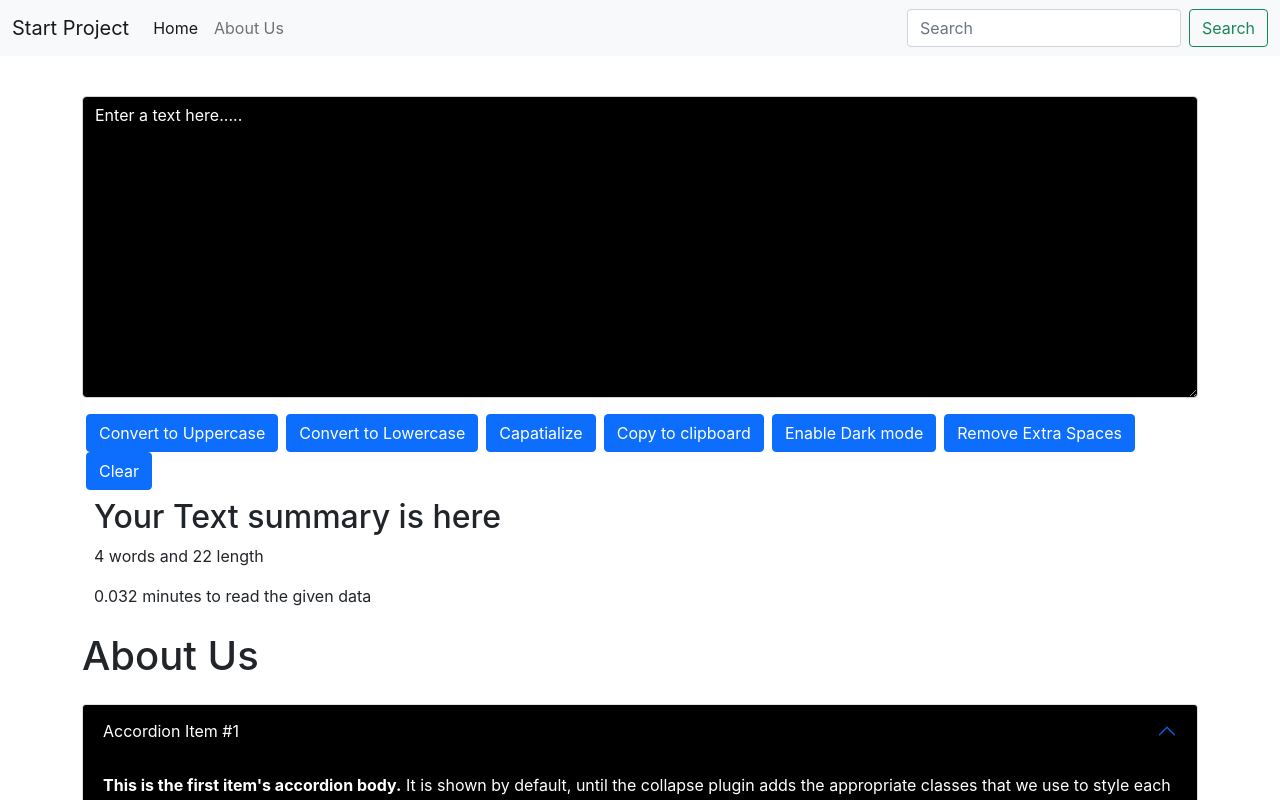
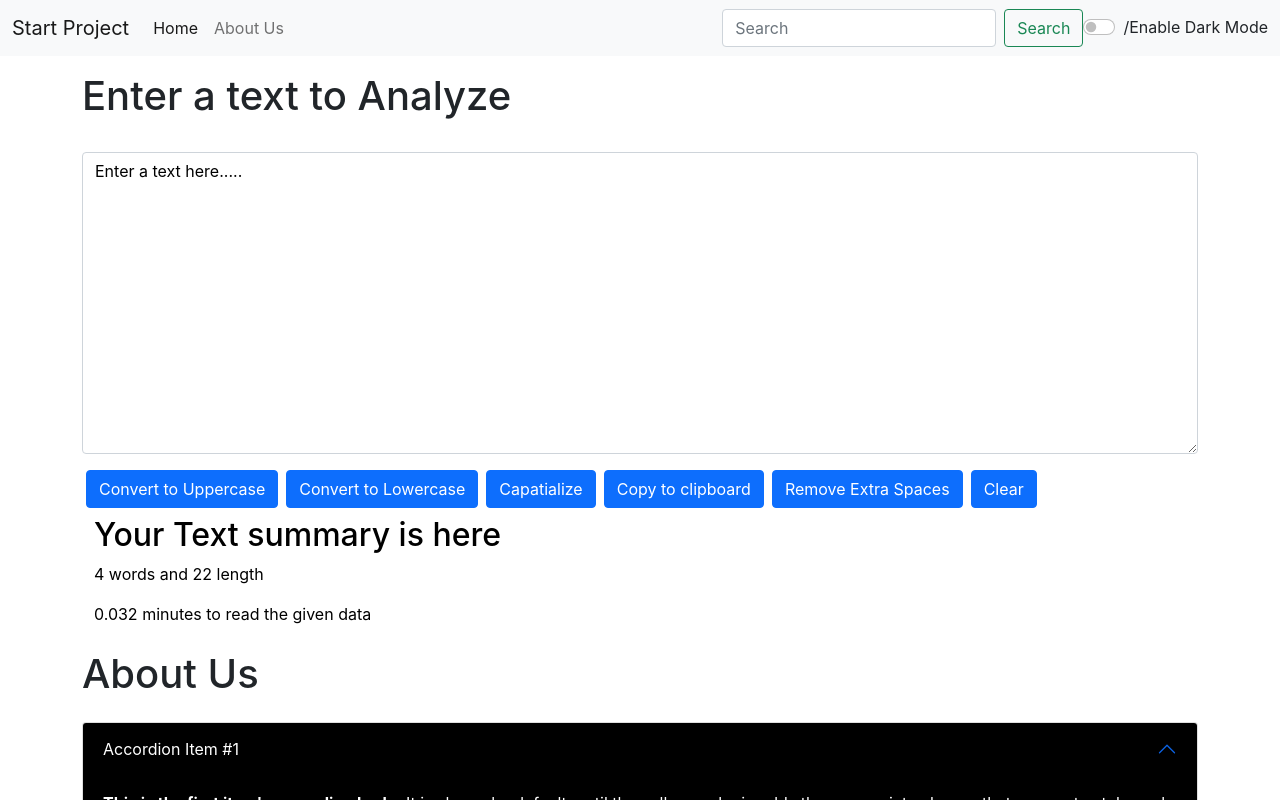
Before and after one commit to yoge-esh/ReactJs, a React (Create React App) app in the folder start/: page / in a window 1280 px wide. Shown: the top 800 px of the page. Built offline with nearby package versions, Linux system fonts and the light colour scheme.

Commit message:
make updates in first project

```diff
--- a/start/src/App.js
+++ b/start/src/App.js
@@ -2,15 +2,32 @@
 import Navbar from "./Components/Navbar";
 import About from "./Components/About";
 import TextForms from "./Components/TextForms";
+import React, { useState } from 'react'
 
 function App() {
+  const [mode, setMode] = useState('light'); // state variable to ckeck the dark mode enable or not to check from, here
+
+  // making an switch case to enable dark and light mode
+  const toggleMode = () => {
+    if (mode === 'light'){
+      setMode('dark')
+      document.body.style.backgroundColor = 'grey';
+      // document.body.style.textColor = 'white';
+    }
+    else{
+      setMode('light')
+      document.body.style.backgroundColor = 'white';
+      // document.body.style.textColor = 'dark';
+    }
+  }
   return (
     <>
-      <Navbar title="Start Project" aboutText="About Us" />
+      <Navbar title="Start Project" aboutText="About Us" mode = {mode} toggleMode = {toggleMode}/>
+
       <div className="container my-3">
-        {/* <TextForms heading="Enter a text to Analyze" /> */}
+        <TextForms heading="Enter a text to Analyze" mode = {mode}/>
 
-        <TextForms/>
+        {/* <TextForms/> */}
 
         <About/>
       </div>
--- a/start/src/Components/About.js
+++ b/start/src/Components/About.js
@@ -1,6 +1,6 @@
 import React, { useState } from "react";
 
-export default function About() {
+export default function About(props) {
 
   // i try to make a dark mode enable and desable but the code is not working
   const [myStyle, setMyStyle] = useState({
@@ -30,7 +30,7 @@
   }
 
   return (
-    <div>
+    <div >
       <h1 className="my-4">About Us</h1>
       <div className="accordion" id="accordionExample">
         <div className="accordion-item">
--- a/start/src/Components/Navbar.js
+++ b/start/src/Components/Navbar.js
@@ -1,11 +1,12 @@
 import React from "react";
-import PropTypes from 'prop-types'
-
+import PropTypes from "prop-types";
 
 export default function Navbar(props) {
   return (
     <div>
-      <nav className="navbar navbar-expand-lg navbar-light bg-light">
+      <nav
+        className={`navbar navbar-expand-lg navbar-${props.mode} bg-${props.mode}`}
+      >
         <div className="container-fluid">
           <a className="navbar-brand" href="/">
             {props.title}
@@ -46,31 +47,41 @@
               </button>
             </form>
           </div>
+          {/* using an turnary operator to make a text of nav bar change accordingly */}
+          <div className={`form-check form-switch text-${props.mode === 'light'?'dark':'light'}`}> /
+            <input
+              className="form-check-input"
+              type="checkbox"
+              role="switch"
+              onClick={props.toggleMode}
+              id="flexSwitchCheckDefault"
+            />
+            <label className="form-check-label" htmlFor="flexSwitchCheckDefault"> Enable Dark Mode
+            </label>
+          </div>
         </div>
       </nav>
     </div>
   );
 }
 
-
 // propTypes()
 Navbar.prototype = {
-    // propsName.ptototype.string => saying that there must be string value, other is not acceptable
-    // is we pass number here now, it will throw an error
-    title: PropTypes.string,
-    aboutText: PropTypes.string
-}
+  // propsName.ptototype.string => saying that there must be string value, other is not acceptable
+  // is we pass number here now, it will throw an error
+  title: PropTypes.string,
+  aboutText: PropTypes.string,
+};
 
 // isRequired()
 // isRequired : means must have value in place of that props
 Navbar.prototype = {
-    title:PropTypes.string.isRequired // now the title is required, but as we are passing an default value it wont throw and error,
-}
-
+  title: PropTypes.string.isRequired, // now the title is required, but as we are passing an default value it wont throw and error,
+};
 
 // default props
 //  default props : incase we dont keep the valeu then the default value will be assign in place of title and about
 Navbar.defaultProps = {
-    title: 'set title here',
-    aboutText: 'set about here'
-}
+  title: "set title here",
+  aboutText: "set about here",
+};
--- a/start/src/Components/TextForms.js
+++ b/start/src/Components/TextForms.js
@@ -44,30 +44,30 @@
     setText(newText.join(" "));
   }
 
-  // functions to make a dark mode
-  const [myStyle, setMyStyle] = useState({
-    color: "white",
-    backgroundColor: "black",
-  });
+  // // functions to make a dark mode
+  // const [myStyle, setMyStyle] = useState({
+  //   color: "white",
+  //   backgroundColor: "black",
+  // });
 
-  const [btntext, setBtnText] = useState("Enable Dark mode");
+  // const [btntext, setBtnText] = useState("Enable Dark mode");
 
-  const toggleStyle = () => {
-    if (myStyle.color === "black") {
-      setMyStyle({
-        color: "white",
-        backgroundColor: "black",
-      });
-      setBtnText("Enable Liark Mode");
-    } else {
-      setMyStyle({
-        color: "black",
-        backgroundColor: "white",
-      });
-      setBtnText("Enable Dark Mode");
-    }
-    console.log('enable dark and light mode')
-  };
+  // const toggleStyle = () => {
+  //   if (myStyle.color === "black") {
+  //     setMyStyle({
+  //       color: "white",
+  //       backgroundColor: "black",
+  //     });
+  //     setBtnText("Enable Liark Mode");
+  //   } else {
+  //     setMyStyle({
+  //       color: "black",
+  //       backgroundColor: "white",
+  //     });
+  //     setBtnText("Enable Dark Mode");
+  //   }
+  //   console.log('enable dark and light mode')
+  // };
 
   return (
     <>
@@ -80,7 +80,8 @@
             id="exampleFormControlTextarea1"
             rows="12"
             // enabling the dark bode in text area
-            style = {myStyle}
+            // style = {myStyle}
+            style={{backgroundColor: props.mode === 'dark'?'light':'white', color:props.mode === 'dark'?'white':'black'}}
             onChange={handleOnClick}
             value={text}
           ></textarea>
@@ -112,9 +113,9 @@
         </button>
 
         {/* switch between dark and light maode  */}
-        <button className="btn btn-primary mx-1" onClick={toggleStyle}>
+        {/* <button className="btn btn-primary mx-1" onClick={toggleStyle}>
           {btntext}
-        </button>
+        </button> */}
 
         {/* remove extra spaces */}
         <button className="btn btn-primary mx-1" onClick={extraSpaces}>
@@ -128,7 +129,7 @@
 
       </div>
 
-      <div className="container my-2">
+      <div className="container my-2" style={{color: props.mode === 'dark'?'white':'black'}}>
         <h2>Your Text summary is here</h2>
         <p>
           {text.split(" ").length} words and {text.length} length
```
